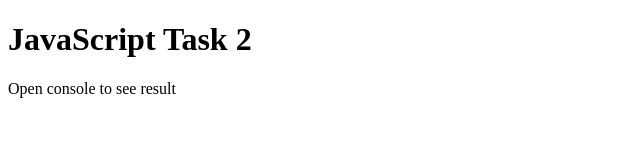
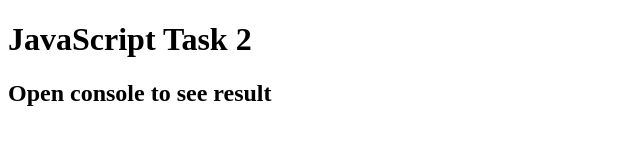
Before and after one commit to Joshuafolorunsho/Javascript-task-2, a plain HTML site: page index.html in a window 1280 px wide. Shown: the whole page, without its empty margins (0-640 px from the left). Drawn offline with Linux system fonts and the light colour scheme.

Commit message:
updated the paragraph tag

```diff
--- a/index.html
+++ b/index.html
@@ -8,7 +8,7 @@
 <body>
 
    <h1>JavaScript Task 2</h1>
-   <p>Open console to see result</p>
+   <h2>Open console to see result</h2>
    <script src="app.js"></script>
 </body>
 </html>
```
